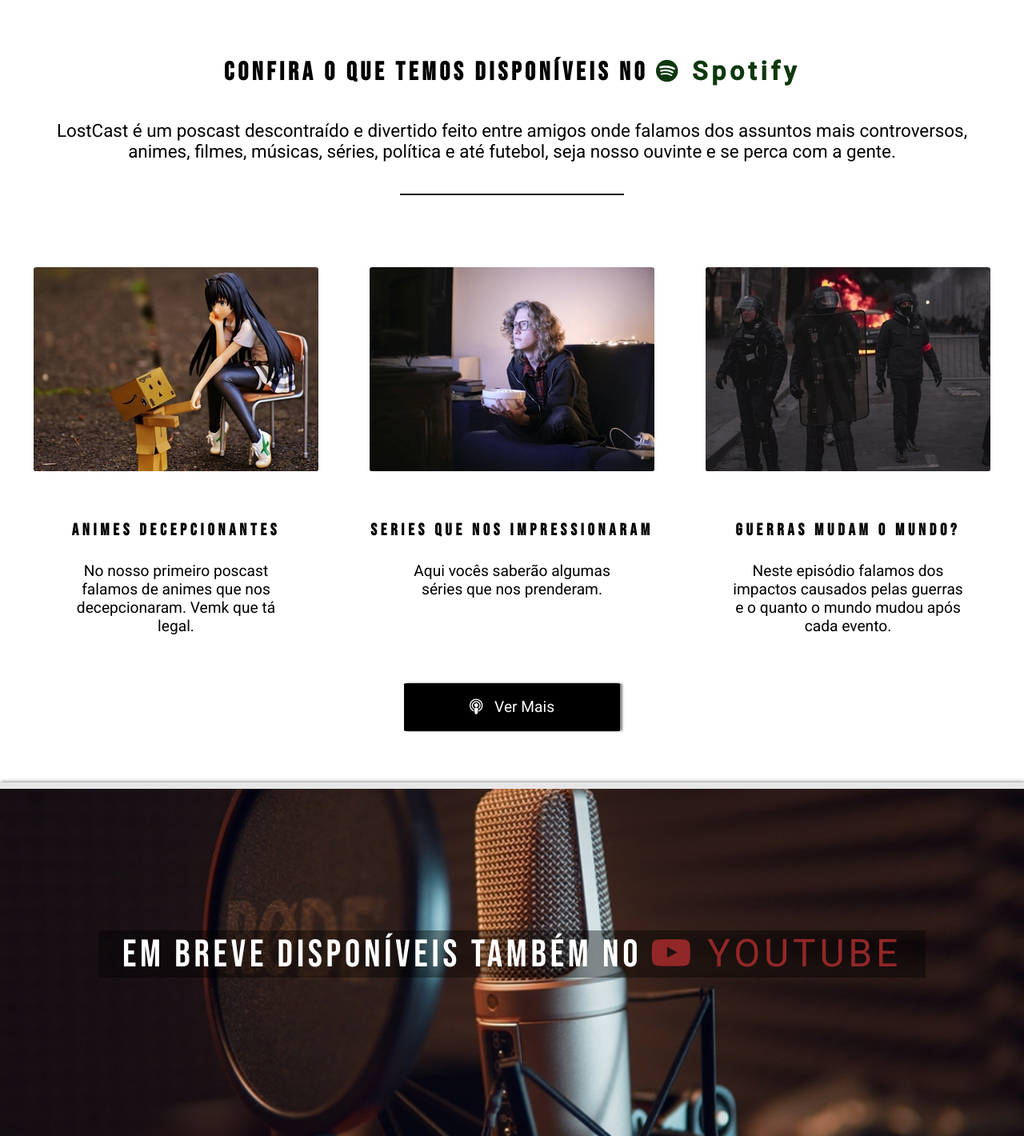
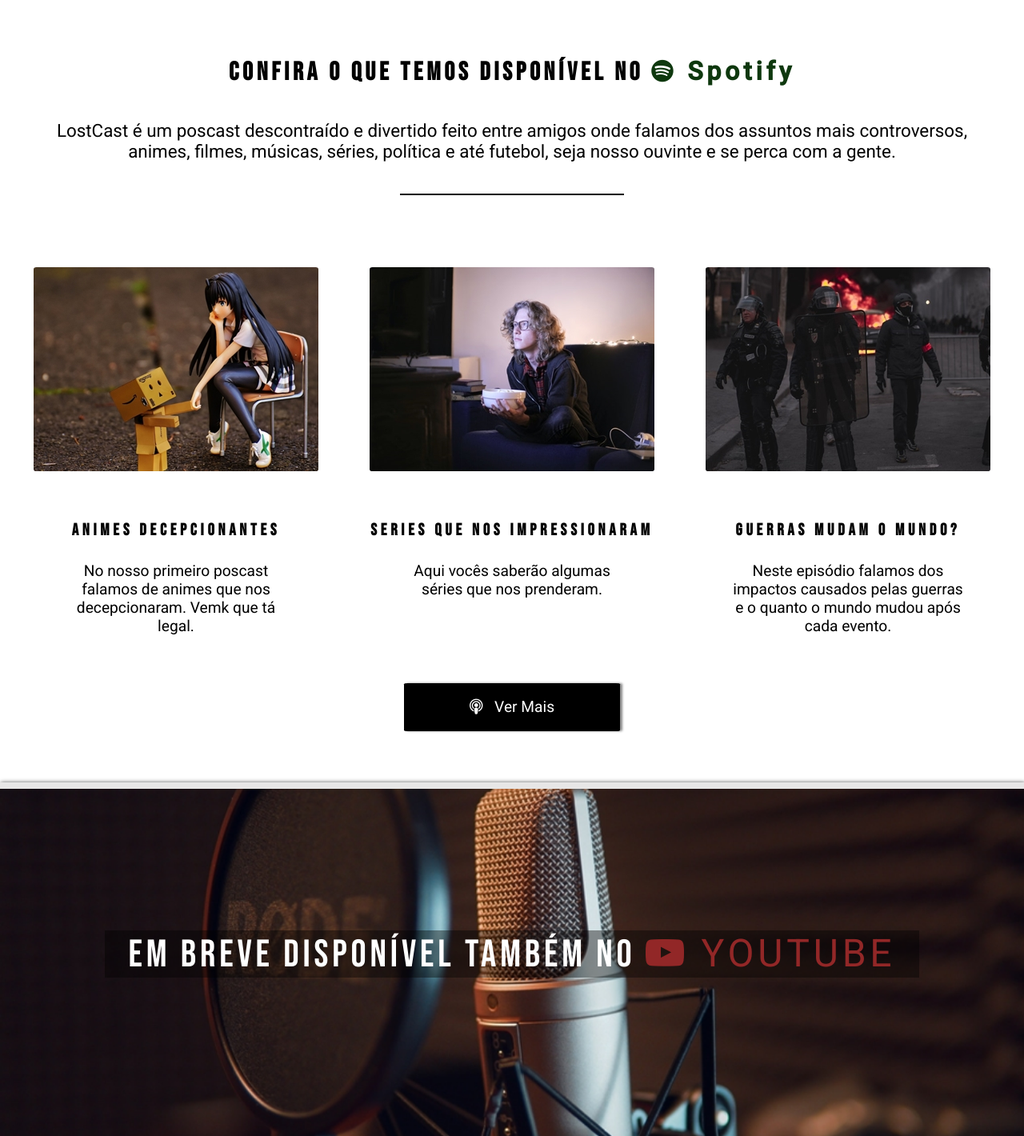
Before and after one commit to SamuelJohnsonN/projetolostcast, a plain HTML site: page index.html in a window 1280 px wide. Shown: the part 771-2191 px from the top of the page at 80% size. Drawn offline with Linux system fonts and the light colour scheme.

Commit message:
atualizado texto

```diff
--- a/index.html
+++ b/index.html
@@ -35,7 +35,7 @@
     </section>
 
     <section class="texto-principal texto">
-        <h3 class="fontBebas">Confira o que temos disponíveis no <span><a target="_blank" href="https://open.spotify.com/show/5uJoug4SbQKNX6dTi5vy3R"><i class="fa fa-spotify" aria-hidden="true"></i>
+        <h3 class="fontBebas">Confira o que temos disponível no <span><a target="_blank" href="https://open.spotify.com/show/5uJoug4SbQKNX6dTi5vy3R"><i class="fa fa-spotify" aria-hidden="true"></i>
             Spotify</span></a></h3>
         <p>
             LostCast é um poscast descontraído e divertido feito entre amigos onde falamos
@@ -76,7 +76,7 @@
 
         <div class="banner" style="background-image: url(imagens/banner.jpg);">
             <p class="fontBebas">
-                EM BREVE DISPONÍVEIS TAMBÉM NO <span><i class="fa fa-youtube-play" aria-hidden="true"></i>
+                EM BREVE DISPONÍVEL TAMBÉM NO <span><i class="fa fa-youtube-play" aria-hidden="true"></i>
                     YOUTUBE</span>
             </p>
         </div>
```
